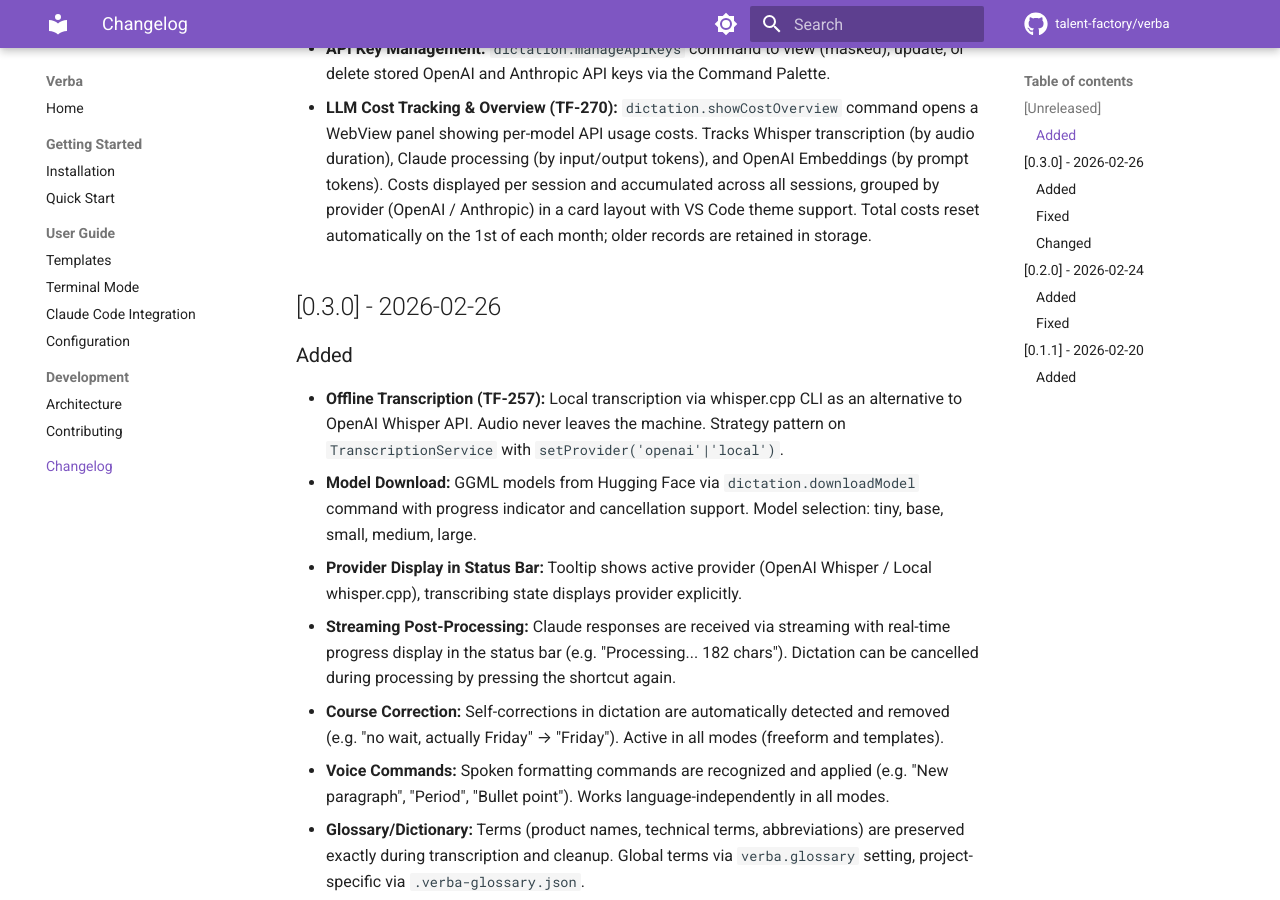
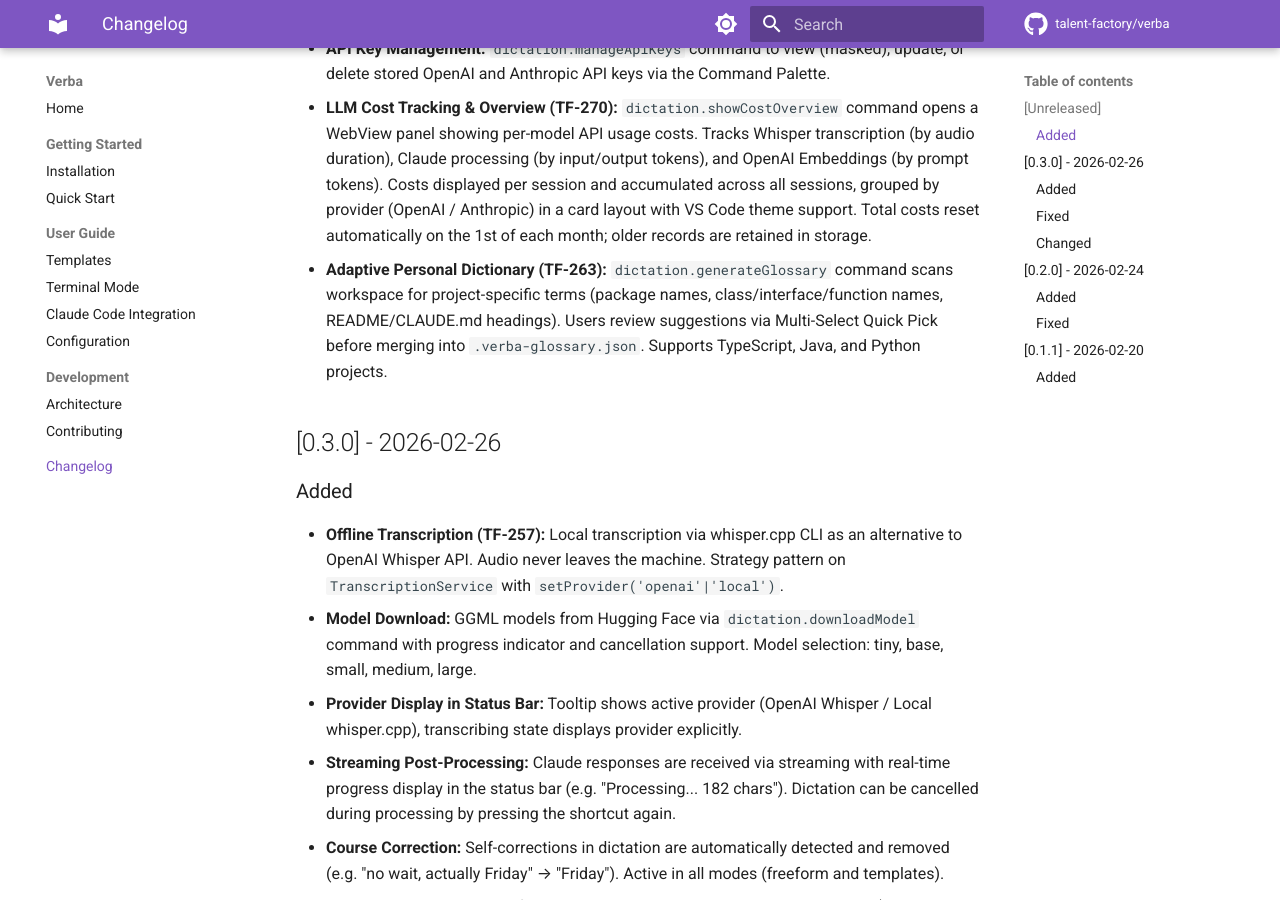
Before and after one commit to talent-factory/verba, an MkDocs documentation site: the page built from docs/changelog.md, in a window 1280 px wide and 900 px high, scrolled down 348 px. Built offline with MkDocs 1.6.1 and Material for MkDocs 9.7.7, drawn with Linux system fonts in a browser that asks for light colours; comment, search, counter and statistics services are not loaded.

Commit message:
📚 docs: Adaptive Personal Dictionary in CLAUDE.md und CHANGELOG dokumentieren (TF-263)

```diff
--- a/CHANGELOG.md
+++ b/CHANGELOG.md
@@ -10,6 +10,7 @@
 
 - **API Key Management:** `dictation.manageApiKeys` command to view (masked), update, or delete stored OpenAI and Anthropic API keys via the Command Palette.
 - **LLM Cost Tracking & Overview (TF-270):** `dictation.showCostOverview` command opens a WebView panel showing per-model API usage costs. Tracks Whisper transcription (by audio duration), Claude processing (by input/output tokens), and OpenAI Embeddings (by prompt tokens). Costs displayed per session and accumulated across all sessions, grouped by provider (OpenAI / Anthropic) in a card layout with VS Code theme support. Total costs reset automatically on the 1st of each month; older records are retained in storage.
+- **Adaptive Personal Dictionary (TF-263):** `dictation.generateGlossary` command scans workspace for project-specific terms (package names, class/interface/function names, README/CLAUDE.md headings). Users review suggestions via Multi-Select Quick Pick before merging into `.verba-glossary.json`. Supports TypeScript, Java, and Python projects.
 
 ## [0.3.0] - 2026-02-26
 
```
Also changed, not shown: CLAUDE.md (+2 -0 lines).
